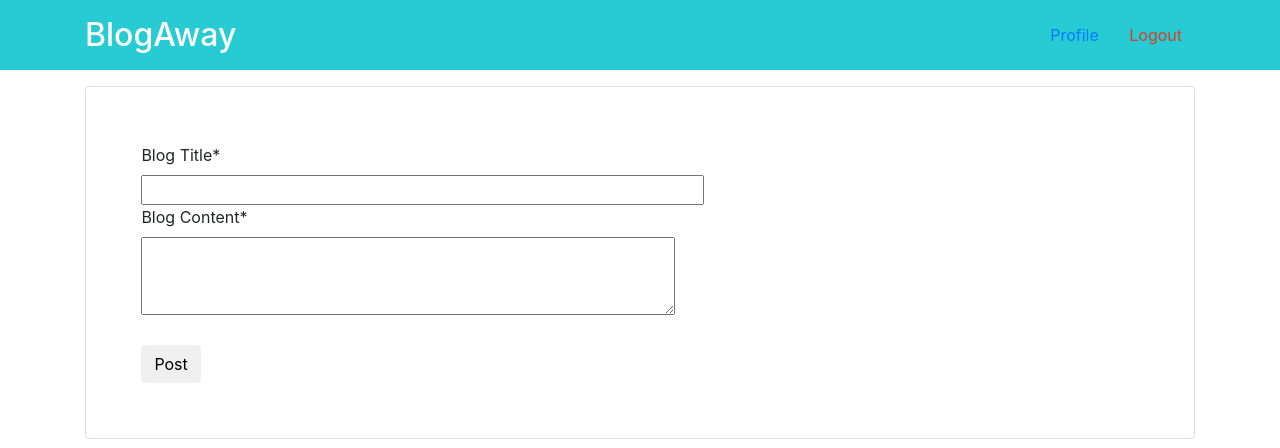
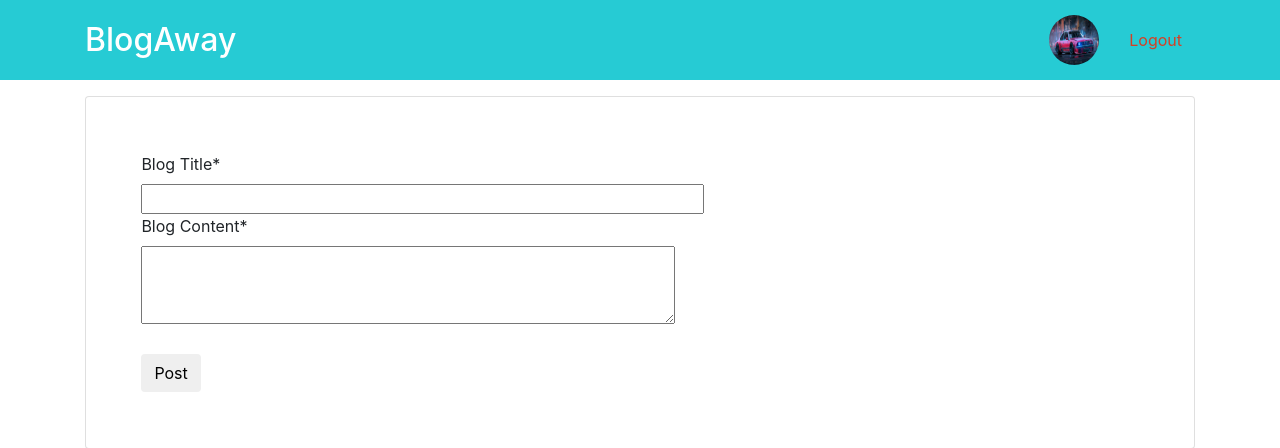
Before and after one commit to efyudi/blogapplication, a Django app: page /blog/ in a window 1280 px wide. Shown: the top 448 px of the page. Run offline with Django 3.2, Linux system fonts and the light colour scheme; a user stored in the database is signed in; data comes from the database, SQL or seed files in the repository; data that the repository does not hold is empty; some libraries are stand-ins or nearby versions.

Commit message:
Comment Section updated, Profile Updated

```diff
--- a/blog/templates/blog/base.html
+++ b/blog/templates/blog/base.html
@@ -6,10 +6,6 @@
     <meta charset='utf-8'>
     <meta http-equiv='X-UA-Compatible' content='IE=edge'>
     <title>Blog App</title>
-    <meta name='viewport' content='width=device-width, initial-scale=1'>
-
-    <link rel="stylesheet" href="https://maxcdn.bootstrapcdn.com/bootstrap/4.0.0/css/bootstrap.min.css" integrity="sha384-Gn5384xqQ1aoWXA+058RXPxPg6fy4IWvTNh0E263XmFcJlSAwiGgFAW/dAiS6JXm" crossorigin="anonymous">
-
 </head>
 <body>
 
@@ -18,7 +14,9 @@
             <a class="home_link" href="{% url 'blog_home' %}"><h2 class="navbar_heading pt-2">BlogAway</h2></a>
             <div class="nav_btns">
                 {% if user.is_authenticated %}
-                    <a class='btn profile_btn' href="{% url 'user_profile' user.pk %}">Profile</a>
+                    <a class='btn profile_btn' href="{% url 'user_profile' user.pk %}">
+                        <img class="user_image" src="{{ user.profile.profile_pic.url }}" width="50px" height="50px">
+                    </a>
                     <a class='btn logout_btn' href="{% url 'user_logout' %}">Logout</a>
                 {% else %}
                     <a class='btn logout_btn' href="{% url 'user_login' %}">Login</a>
@@ -44,5 +42,10 @@
     {% block javascript %}
     {% endblock %}
     <link rel='stylesheet' type='text/css' media='screen' href='{% static "main.css" %}'>
+
+    <meta name="viewport" content="width=device-width, initial-scale=1">
+    <link rel="stylesheet" href="https://cdnjs.cloudflare.com/ajax/libs/font-awesome/4.7.0/css/font-awesome.min.css">
+    <link rel="stylesheet" href="https://maxcdn.bootstrapcdn.com/bootstrap/4.0.0/css/bootstrap.min.css" integrity="sha384-Gn5384xqQ1aoWXA+058RXPxPg6fy4IWvTNh0E263XmFcJlSAwiGgFAW/dAiS6JXm" crossorigin="anonymous">
+<
 </body>
 </html>
```
